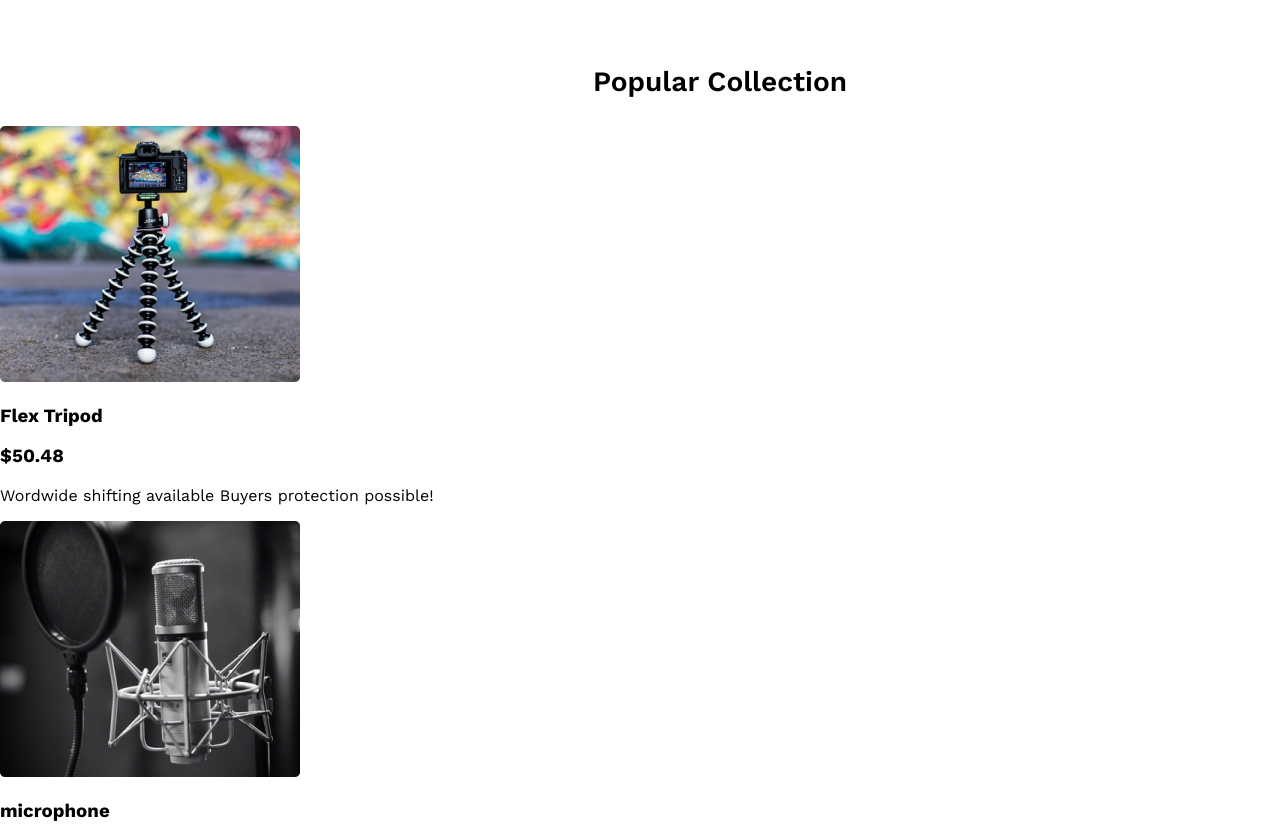
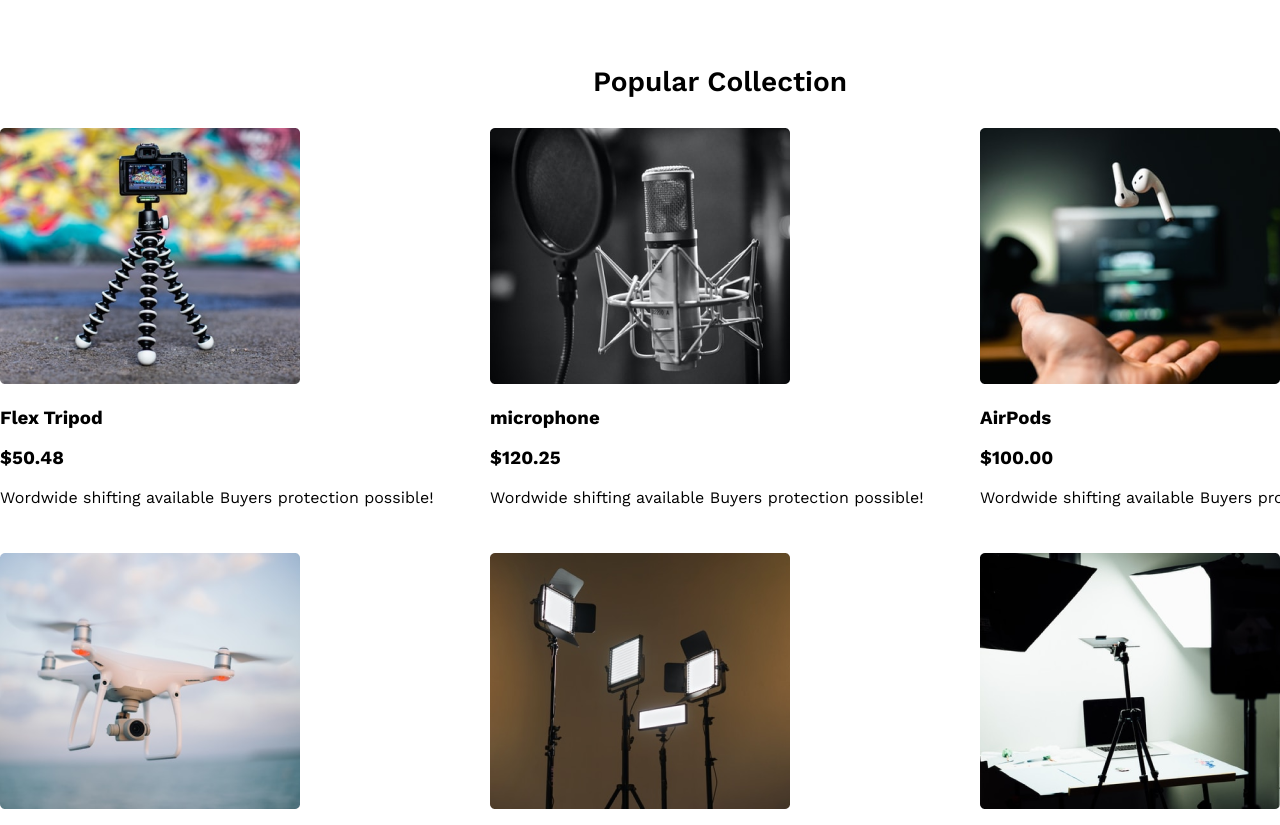
Before and after one commit to sifathossain-ai/Milestone2-M11-Projects, a plain HTML site: page index.html in a window 1280 px wide. Shown: the part 940-1765 px from the top of the page. Drawn offline with nearby package versions, Linux system fonts and the light colour scheme.

Commit message:
Main Part-2

```diff
--- a/styles/style.css
+++ b/styles/style.css
@@ -119,5 +119,8 @@ body {
 }
 
 .collection-container{
+    margin-top: 30px;
     display: grid;
+    grid-template-columns: repeat(3, 1fr);
+    gap: 30px;
 }
```
